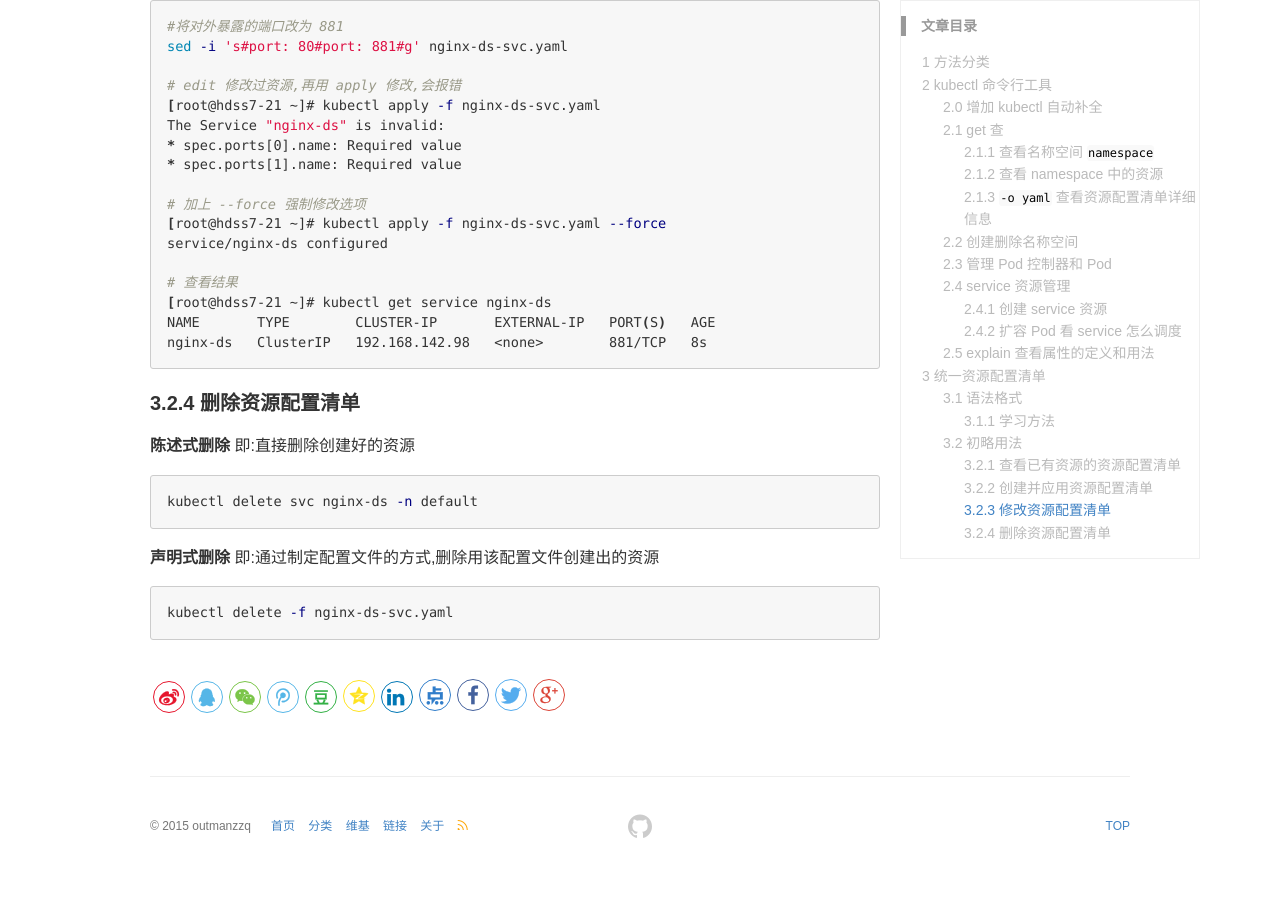
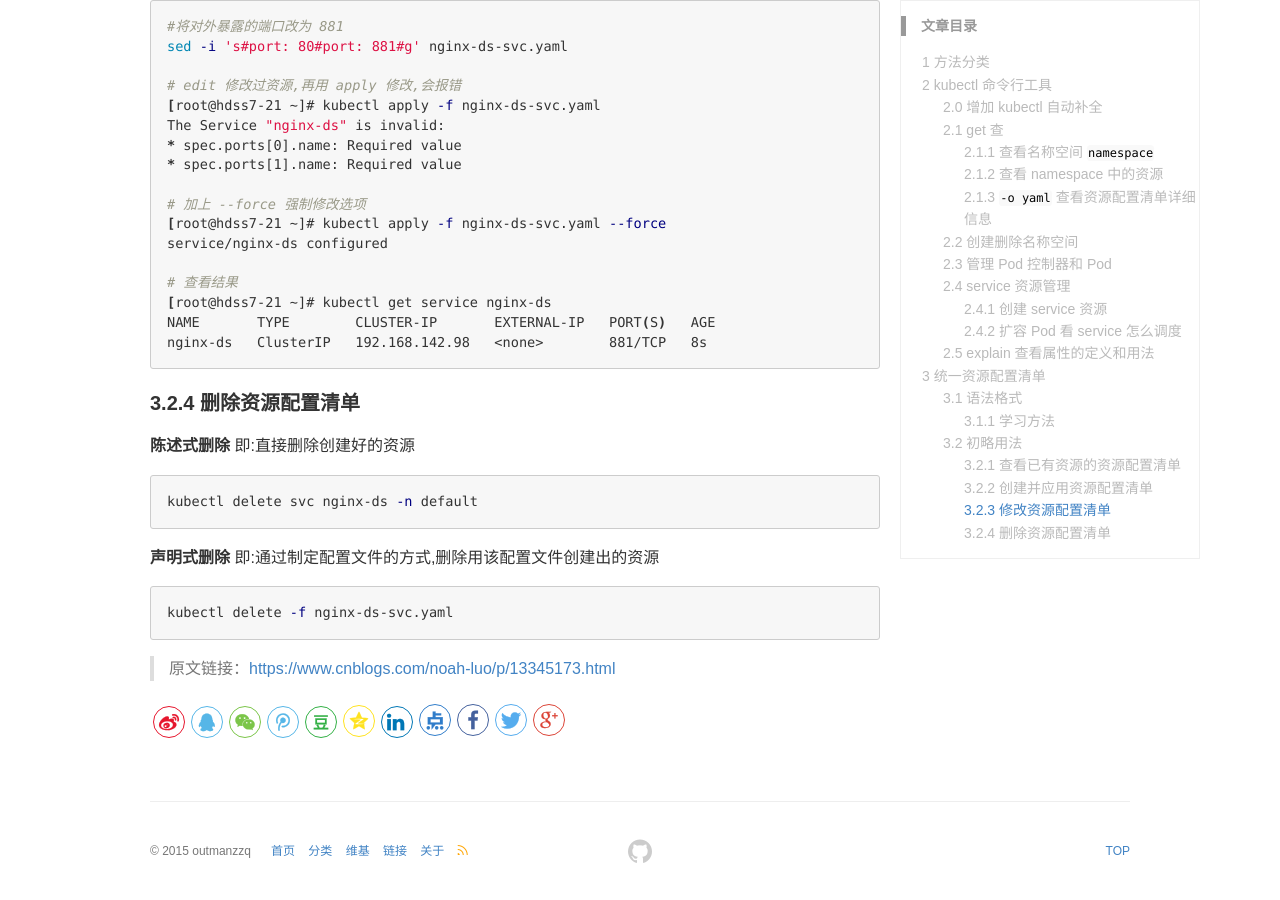
Before and after one commit to outmanzzq/outmanzzq.github.io, a Jekyll site: the page built from _posts/2022-04-15-k8s02.md, in a window 1280 px wide and 900 px high, scrolled down 8191 px. Built offline with Jekyll 4.4.1, drawn with Linux system fonts in a browser that asks for light colours; comment, search, counter and statistics services are not loaded; before the commit the page ends 9066 px from its top, so only the background shows below that.

Commit message:
update post for k8s02 add Original link

````diff
--- a/_posts/2022-04-15-k8s02.md
+++ b/_posts/2022-04-15-k8s02.md
@@ -387,3 +387,5 @@ kubectl delete svc nginx-ds -n default
 ```shell
 kubectl delete -f nginx-ds-svc.yaml
 ```
+
+> 原文链接：<https://www.cnblogs.com/noah-luo/p/13345173.html>
````
